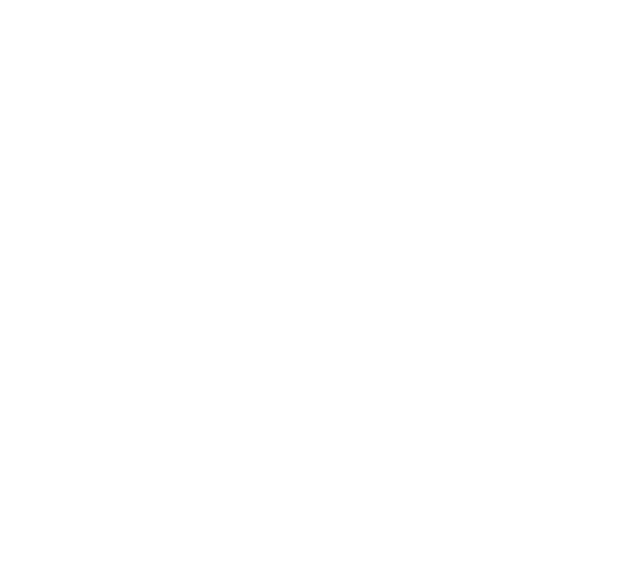
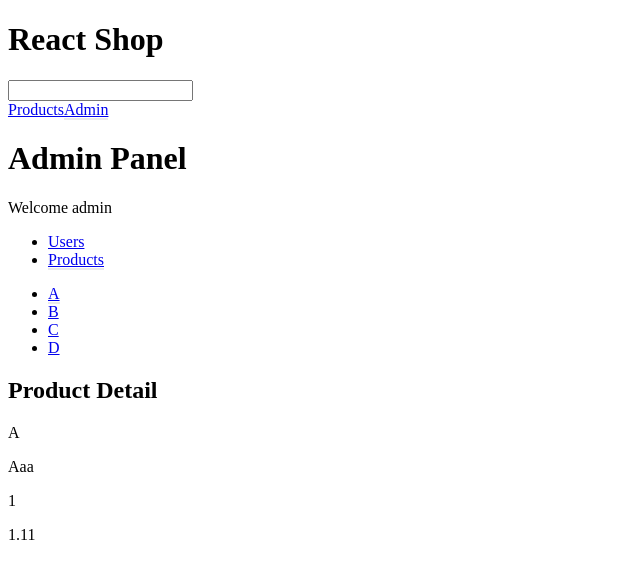
Before and after one commit to touhidrahman/learn-react, a React (Create React App) app: page /admin/products/1 in a window 1280 px wide. Shown: the top 578 px of the page, without its empty margins (0-640 px from the left). Built offline with nearby package versions, Linux system fonts and the light colour scheme.

Commit message:
Basic routing (page 185)

```diff
--- a/src/AdminPage.tsx
+++ b/src/AdminPage.tsx
@@ -1,10 +1,145 @@
 import React from 'react'
+import { NavLink, RouteComponentProps, Route } from 'react-router-dom'
+import { products, IProduct } from './ProductsData'
 
-const AdminPage: React.SFC = () => {
+interface IUser {
+    id: number
+    name: string
+    isAdmin: boolean
+}
+
+const adminUsers: IUser[] = [
+    {
+        id: 1,
+        name: 'Tom hanks',
+        isAdmin: true,
+    },
+    {
+        id: 2,
+        name: 'John Doe',
+        isAdmin: true,
+    },
+    {
+        id: 3,
+        name: 'Mary Jane',
+        isAdmin: false,
+    },
+]
+
+const AdminUserDetail: React.FunctionComponent<RouteComponentProps<{ id: string }>> = (
+    props: RouteComponentProps<{ id: string }>,
+) => {
+    let user: IUser
+    if (props.match.params.id) {
+        const id = Number(props.match.params.id)
+        user = adminUsers.filter((u) => u.id === id)[0]
+    } else {
+        return null
+    }
+
+    return (
+        <div>
+            <h2>User Details</h2>
+            <p>{user.name}</p>
+            <p>{user.isAdmin.toString()}</p>
+            <p>{user.id}</p>
+        </div>
+    )
+}
+
+const AdminUsers: React.FunctionComponent = () => {
+    const renderLink = (user: IUser) => {
+        return (
+            <NavLink to={`/admin/users/${user.id}`} activeClassName="active">
+                {user.name}
+            </NavLink>
+        )
+    }
+
+    return (
+        <div>
+            <ul>
+                {adminUsers.map((user) => (
+                    <li key={user.id}>{renderLink(user)}</li>
+                ))}
+            </ul>
+            <Route path="/admin/users/:id" component={AdminUserDetail} />
+        </div>
+    )
+}
+
+const AdminProductsDetail: React.FunctionComponent<RouteComponentProps<{ id: string }>> = (
+    props: RouteComponentProps<{ id: string }>,
+) => {
+    let product: IProduct
+    if (props.match.params.id) {
+        const id = Number(props.match.params.id)
+        product = products.filter((p) => p.id === id)[0]
+    } else {
+        return null
+    }
+
+    return (
+        <div>
+            <h2>Product Detail</h2>
+            <p>{product.name}</p>
+            <p>{product.description}</p>
+            <p>{product.id}</p>
+            <p>{product.price}</p>
+        </div>
+    )
+}
+
+const AdminProducts: React.FunctionComponent = () => {
+    return (
+        <div>
+            <ul>
+                {products.map((p) => (
+                    <li key={p.id}>
+                        <NavLink to={`/admin/products/${p.id}`}>{p.name}</NavLink>
+                    </li>
+                ))}
+            </ul>
+            <Route path="/admin/products/:id" component={AdminProductsDetail} />
+        </div>
+    )
+}
+
+const AdminPage: React.FunctionComponent = () => {
+    const renderLinks = () => {
+        return (
+            <ul>
+                <li>
+                    <NavLink to={`/admin/users`} activeClassName="active">
+                        Users
+                    </NavLink>
+                </li>
+                <li>
+                    <NavLink to={`/admin/products`} activeClassName="active">
+                        Products
+                    </NavLink>
+                </li>
+            </ul>
+        )
+    }
+
+    const renderRoutes = () => {
+        return (
+            <React.Fragment>
+                <Route path="/admin/users" component={AdminUsers} />
+                <Route path="/admin/products" component={AdminProducts} />
+            </React.Fragment>
+        )
+    }
+
     return (
         <div>
             <h1>Admin Panel</h1>
             <p>Welcome admin</p>
+
+            {renderLinks()}
+
+            {renderRoutes()}
         </div>
     )
 }
--- /dev/null
+++ b/src/Header.tsx
@@ -0,0 +1,43 @@
+import React from 'react'
+import { NavLink, RouteComponentProps, withRouter } from 'react-router-dom'
+
+const Header: React.FunctionComponent<RouteComponentProps> = (props: RouteComponentProps) => {
+    const [search, setSearch] = React.useState('')
+
+    React.useEffect(() => {
+        const params = new URLSearchParams(props.location.search)
+        setSearch(params.get('search') || '')
+    }, [])
+
+    const handleSearchChange = (e: React.ChangeEvent<HTMLInputElement>) => {
+        setSearch(e.currentTarget.value)
+    }
+
+    const handleSearchKeyDown = (e: React.KeyboardEvent<HTMLInputElement>) => {
+        if (e.key === 'Enter') props.history.push(`/products?search=${search}`)
+    }
+
+    return (
+        <header>
+            <h1>React Shop</h1>
+            <div className="search">
+                <input
+                    type="text"
+                    value={search}
+                    onChange={handleSearchChange}
+                    onKeyDown={handleSearchKeyDown}
+                />
+            </div>
+            <nav>
+                <NavLink to="/products" activeClassName="active">
+                    Products
+                </NavLink>
+                <NavLink to="/admin" activeClassName="active">
+                    Admin
+                </NavLink>
+            </nav>
+        </header>
+    )
+}
+
+export default withRouter(Header)
--- /dev/null
+++ b/src/LoginPage.tsx
@@ -0,0 +1,14 @@
+import * as React from 'react'
+import { Router } from 'react-router-dom'
+
+interface ILoginPageProps {}
+
+const LoginPage: React.FunctionComponent<ILoginPageProps> = (props) => {
+    return (
+        <div>
+            <h1>Login Page</h1>
+        </div>
+    )
+}
+
+export default LoginPage
--- /dev/null
+++ b/src/NotFoundPage.tsx
@@ -0,0 +1,13 @@
+import * as React from 'react'
+
+interface INotFoundPageProps {}
+
+const NotFoundPage: React.FunctionComponent<INotFoundPageProps> = (props) => {
+    return (
+        <div>
+            <h1>404: Page not found!</h1>
+        </div>
+    )
+}
+
+export default NotFoundPage
--- /dev/null
+++ b/src/ProductDetailPage.tsx
@@ -0,0 +1,66 @@
+import React from 'react'
+import { IProduct, products } from './ProductsData'
+import { RouteComponentProps, Prompt } from 'react-router-dom'
+
+interface IState {
+    product?: IProduct
+    added: boolean
+}
+
+type Props = RouteComponentProps<{ id: string }>
+
+class ProductDetailPage extends React.Component<Props, IState> {
+    private navAwayMessage = 'Are you sure to move away?'
+
+    constructor(props: Props) {
+        super(props)
+
+        this.state = {
+            added: false,
+        }
+    }
+
+    componentDidMount() {
+        if (this.props.match.params.id) {
+            const id = Number(this.props.match.params.id)
+            const product: IProduct = products.filter((p) => p.id === id)[0]
+            this.setState({ product })
+        }
+    }
+
+    private handleAddClick = () => {
+        console.log('TCL: Add to basket clicked :') // ! remove
+        this.setState({ added: true })
+    }
+
+    render() {
+        const product = this.state.product
+
+        return (
+            <div className="page-container">
+                <Prompt when={!this.state.added} message={this.navAwayMessage} />
+
+                {product ? this.renderProduct(product) : <p>Product not found</p>}
+            </div>
+        )
+    }
+
+    private renderProduct(product: IProduct) {
+        return (
+            <React.Fragment>
+                <h2>{product.name}</h2>
+                <p>{product.description}</p>
+                <p>
+                    {new Intl.NumberFormat('en-US', {
+                        currency: 'USD',
+                        style: 'currency',
+                    }).format(product.price)}
+                </p>
+
+                {!this.state.added && <button onClick={this.handleAddClick}>Add to basket</button>}
+            </React.Fragment>
+        )
+    }
+}
+
+export default ProductDetailPage
--- a/src/ProductsData.ts
+++ b/src/ProductsData.ts
@@ -5,7 +5,7 @@
     price: number
 }
 
-export const Products: IProduct[] = [
+export const products: IProduct[] = [
     {
         id: 1,
         name: 'A',
--- a/src/ProductsPage.tsx
+++ b/src/ProductsPage.tsx
@@ -1,23 +1,47 @@
 import React from 'react'
-import { IProduct, Products } from './ProductsData'
+import { IProduct, products } from './ProductsData'
+import { Link, RouteComponentProps, Prompt } from 'react-router-dom'
 
 interface IState {
     products: IProduct[]
+    search: string
 }
 
-class ProductsPage extends React.Component<{}, IState> {
-    constructor(props: {}) {
+class ProductsPage extends React.Component<RouteComponentProps, IState> {
+    constructor(props: RouteComponentProps) {
         super(props)
 
         this.state = {
             products: [],
+            search: '',
         }
     }
 
     componentDidMount() {
         this.setState({
-            products: Products,
+            products,
         })
+    }
+
+    static getDerivedStateFromProps(nextProps: RouteComponentProps, prevState: IState) {
+        const searchParams = new URLSearchParams(nextProps.location.search)
+        const search = searchParams.get('search') || ''
+        return {
+            products: prevState.products,
+            search,
+        }
+    }
+
+    private renderFilteredProducts(search: string, product: IProduct) {
+        if (!search || (search && product.name.toLowerCase().indexOf(search.toLowerCase()) > -1)) {
+            return (
+                <li key={product.id} className="item">
+                    <Link to={`/products/${product.id}`}>{product.name}</Link>
+                </li>
+            )
+        } else {
+            return null
+        }
     }
 
     render() {
@@ -25,11 +49,9 @@
             <div className="page-container">
                 <h1>My Shop</h1>
                 <ul className="products-list">
-                    {this.state.products.map((p) => (
-                        <li key={p.id} className="item">
-                            {p.name}
-                        </li>
-                    ))}
+                    {this.state.products.map((p) =>
+                        this.renderFilteredProducts(this.state.search, p),
+                    )}
                 </ul>
             </div>
         )
--- a/src/Routes.tsx
+++ b/src/Routes.tsx
@@ -1,15 +1,30 @@
 import React from 'react'
-import { BrowserRouter as Router, Route } from 'react-router-dom'
+import { BrowserRouter as Router, Redirect, Route, Switch } from 'react-router-dom'
 
 import AdminPage from './AdminPage'
+import Header from './Header'
+import LoginPage from './LoginPage'
+import NotFoundPage from './NotFoundPage'
+import ProductDetailPage from './ProductDetailPage'
 import ProductsPage from './ProductsPage'
 
-const Routes: React.SFC = () => {
+const Routes: React.FunctionComponent = () => {
+    const [loggedIn, setLoggedIn] = React.useState(true)
+
     return (
         <Router>
             <div>
-                <Route path="/products" componet={ProductsPage} />
-                <Route path="/admin" componet={AdminPage} />
+                <Header />
+                <Switch>
+                    <Redirect exact={true} from="/" to="/products" />
+                    <Route path="/products" exact={true} component={ProductsPage} />
+                    <Route path="/products/:id" component={ProductDetailPage} />
+                    <Route path="/admin">
+                        {loggedIn ? <AdminPage /> : <Redirect to="/login" />}
+                    </Route>
+                    <Route path="/login" component={LoginPage} />
+                    <Route component={NotFoundPage} />
+                </Switch>
             </div>
         </Router>
     )
--- a/src/index.css
+++ b/src/index.css
@@ -1,13 +1,3 @@
-body {
-    margin: 0;
-    font-family: -apple-system, BlinkMacSystemFont, 'Segoe UI', 'Roboto',
-        'Oxygen', 'Ubuntu', 'Cantarell', 'Fira Sans', 'Droid Sans',
-        'Helvetica Neue', sans-serif;
-    -webkit-font-smoothing: antialiased;
-    -moz-osx-font-smoothing: grayscale;
+.active {
+    border-bottom: #ebebeb solid 2px;
 }
-
-code {
-    font-family: source-code-pro, Menlo, Monaco, Consolas, 'Courier New',
-        monospace;
-}
--- a/src/index.tsx
+++ b/src/index.tsx
@@ -3,4 +3,8 @@
 import Routes from './Routes'
 import './index.css'
 
-ReactDOM.render(<Routes />, document.getElementById('root') as HTMLElement)
+import * as serviceWorker from './serviceWorker'
+
+ReactDOM.render(<Routes />, document.getElementById('root'))
+
+serviceWorker.unregister()
```
